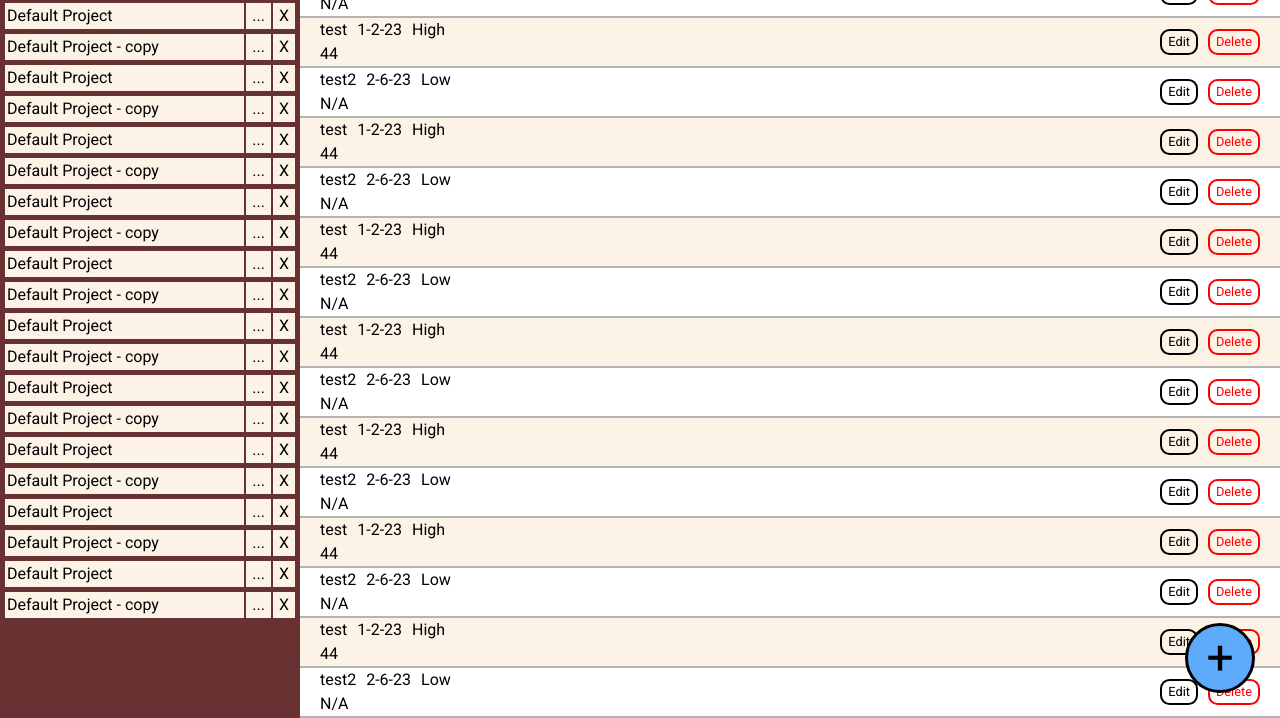
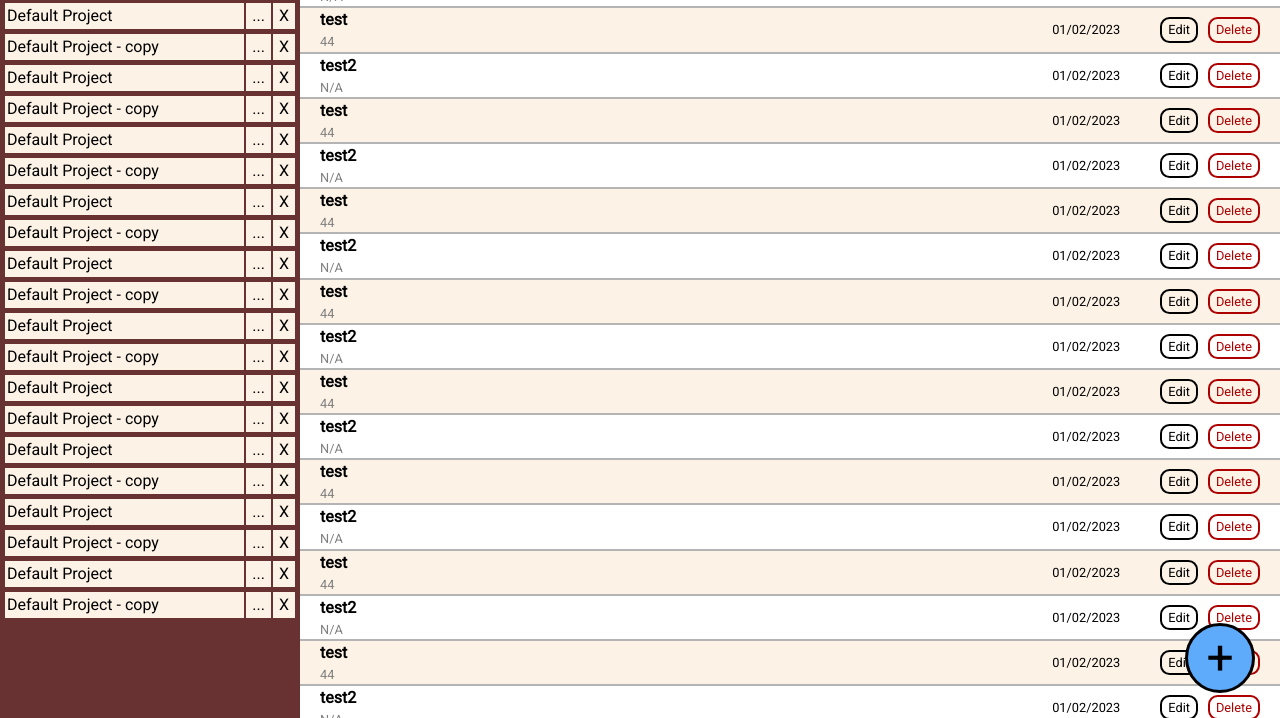
Before and after one commit to greydor/ToDo-List, a website built with webpack: page dist/index.html in a window 1280 px wide. Shown: the part 82-800 px from the top of the page. Built offline with nearby package versions, Linux system fonts and the light colour scheme.

Commit message:
Bundle stylesheet. Improve GUI

```diff
--- a/package.json
+++ b/package.json
@@ -10,7 +10,12 @@
   "author": "",
   "license": "ISC",
   "devDependencies": {
+    "css-loader": "^6.7.3",
+    "style-loader": "^3.3.2",
     "webpack": "^5.75.0",
     "webpack-cli": "^5.0.1"
+  },
+  "dependencies": {
+    "date-fns": "^2.29.3"
   }
 }
--- a/src/styles.css
+++ b/src/css/styles.css
@@ -160,14 +160,29 @@ header {
 
 .task {
     display: flex;
+    align-items: center;
     gap: 10px;
     padding: 0px 20px;
     border-bottom: solid 2px rgb(180, 180, 180);
     background-color: rgb(252, 242, 230);
 }
 
+.task-date {
+    margin-left: auto;
+    font-size: .8rem;
+}
+
+.task-title {
+    font-weight: bold;
+}
+
+.task-desc {
+    font-size: .8rem;
+    color: grey
+}
+
 .btn-edit-container {
-    margin-left: auto;
+    margin-left: 30px;
 }
 
 .btn-edit {
@@ -178,8 +193,8 @@ header {
 }
 
 .btn-delete {
-    border: solid red 2px;
-    color: red;
+    border: solid rgb(173, 0, 0) 2px;
+    color: rgb(173, 0, 0);
     border-radius: .6rem;
     padding: 1px 6px;
     font-size: .8rem;
--- a/src/formHandler.js
+++ b/src/formHandler.js
@@ -1,7 +1,9 @@
+import { format } from 'date-fns'
 import task from "./task";
 import { renderTaskList, hideTaskList } from "./renderTask";
 import projectList, { activeProject } from "./projectList";
 import resetProjectRender from "./resetProjectRender";
+
 
 const formNewTask = document.querySelector(".form-add-task");
 const overlay = document.querySelector(".overlay");
@@ -30,10 +32,17 @@ function formHandler() {
 }
 
 function submitForm(event, taskIndex = false) {
+    let dueDate
+    try {
+    dueDate = format(new Date(inputDueDate.value), 'MM/dd/yyyy')
+    } catch (rangeError) {
+    dueDate = "N/A"
+    }
+
     const newTask = task(
         inputTitle.value,
         inputDescription.value,
-        inputDueDate.value,
+        dueDate,
         inputImportance.value
     );
 
--- a/src/index.js
+++ b/src/index.js
@@ -2,6 +2,9 @@ import formHandler from "./formHandler";
 import { renderTaskList } from "./renderTask";
 import { renderProjects, hideProjects } from "./renderProjects";
 import newProjectHandler from "./newProjectHandler";
+
+import './css/reset.css';
+import './css/styles.css';
 
 renderTaskList();
 formHandler();
--- a/src/projectList.js
+++ b/src/projectList.js
@@ -2,9 +2,9 @@ import taskList from "./taskList";
 import task from "./task";
 
 const projectList = (() => {
-    const task1 = task("test", "44", "1-2-23", "High");
-    const task2 = task("test2", "N/A", "2-6-23", "Low");
-    const task3 = task("test3", "879", "2-2-23", "Low");
+    const task1 = task("test", "44", "01/02/2023", "High");
+    const task2 = task("test2", "N/A", "01/02/2023", "Low");
+    const task3 = task("test3", "879", "01/02/2023", "Low");
 
     const exampleTasks = taskList();
     exampleTasks.add(task1);
--- a/src/renderTask.js
+++ b/src/renderTask.js
@@ -1,7 +1,5 @@
-import projectList, {activeProject} from "./projectList"
+import projectList, { activeProject } from "./projectList";
 import resetProjectRender from "./resetProjectRender";
-
-
 
 const overlay = document.querySelector(".overlay");
 const taskListEl = document.querySelector(".task-list");
@@ -14,36 +12,35 @@ function render(currentTask, index) {
     taskContainerLeft.classList.add("task-container-left");
 
     const taskTitle = document.createElement("div");
+    taskTitle.classList.add("task-title")
     taskTitle.textContent = currentTask.title;
     const taskDesc = document.createElement("div");
+    taskDesc.classList.add("task-desc");
     taskDesc.textContent = currentTask.description;
     taskContainerLeft.appendChild(taskTitle);
     taskContainerLeft.appendChild(taskDesc);
 
     const taskDate = document.createElement("div");
+    taskDate.classList.add("task-date")
     taskDate.textContent = currentTask.dueDate;
 
-    const taskImportance = document.createElement("div");
-    taskImportance.textContent = currentTask.importance;
-
-    const btnEditDiv = document.createElement("div")
-    btnEditDiv.classList.add("flex-container")
+    const btnEditDiv = document.createElement("div");
+    btnEditDiv.classList.add("flex-container");
     const btnDelDiv = btnEditDiv.cloneNode();
-    btnEditDiv.classList.add("btn-edit-container")
-    btnDelDiv.classList.add("btn-del-container")
+    btnEditDiv.classList.add("btn-edit-container");
+    btnDelDiv.classList.add("btn-del-container");
 
     const btnEdit = document.createElement("btn");
     btnEdit.classList.add("btn-edit");
-
 
     btnEdit.textContent = "Edit";
     btnEdit.setAttribute("type", "button");
     btnEdit.addEventListener("click", () => {
         projectList.taskEditIndex = index;
         overlay.style.display = "flex";
-        resetProjectRender()
+        resetProjectRender();
     });
-    btnEditDiv.appendChild(btnEdit)
+    btnEditDiv.appendChild(btnEdit);
 
     const btnDelete = document.createElement("btn");
     btnDelete.classList.add("btn-delete");
@@ -51,14 +48,12 @@ function render(currentTask, index) {
     btnDelete.setAttribute("type", "button");
     btnDelete.addEventListener("click", () => {
         deleteTask(index);
-        resetProjectRender()
+        resetProjectRender();
     });
-    btnDelDiv.appendChild(btnDelete)
-
+    btnDelDiv.appendChild(btnDelete);
 
     taskEl.appendChild(taskContainerLeft);
     taskEl.appendChild(taskDate);
-    taskEl.appendChild(taskImportance);
     taskEl.appendChild(btnEditDiv);
     taskEl.appendChild(btnDelDiv);
 
@@ -68,9 +63,11 @@ function render(currentTask, index) {
 }
 
 function renderTaskList() {
-    activeProject().tasks.get().forEach((task, index) => {
-        render(task, index);
-    });
+    activeProject()
+        .tasks.get()
+        .forEach((task, index) => {
+            render(task, index);
+        });
 }
 
 function hideTaskList() {
--- a/webpack.config.js
+++ b/webpack.config.js
@@ -1,10 +1,18 @@
-const path = require('path');
+const path = require("path");
 
 module.exports = {
-  mode: 'development',
-  entry: './src/index.js',
-  output: {
-    filename: 'main.js',
-    path: path.resolve(__dirname, 'dist'),
-  },
+    mode: "development",
+    entry: "./src/index.js",
+    output: {
+        filename: "bundle.js",
+        path: path.resolve(__dirname, "dist"),
+    },
+    module: {
+        rules: [
+            {
+                test: /\.css$/i,
+                use: ["style-loader", "css-loader"],
+            },
+        ],
+    },
 };
```
Also changed, not shown: dist/bundle.js (added), dist/index.html, dist/main.js (deleted), src/css/reset.css (renamed from src/reset.css), 1 other file.
